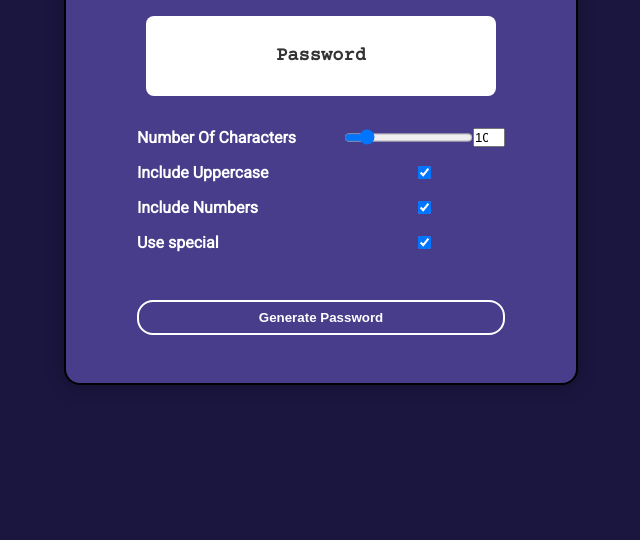
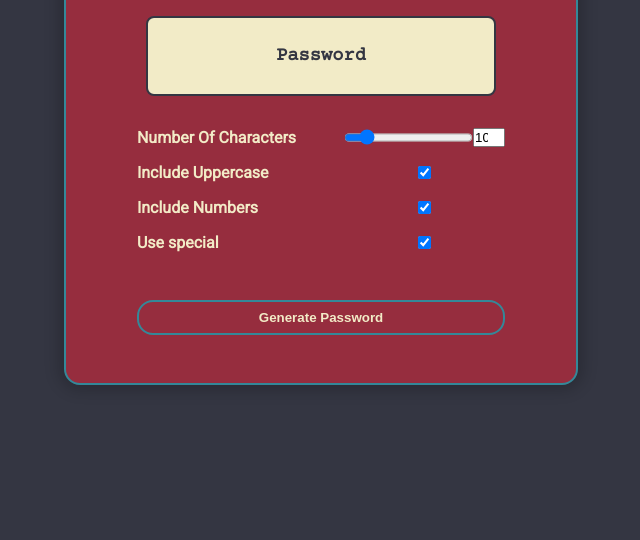
Before and after one commit to Maxtasy/password-generator, a plain HTML site: page index.html in a window 1280 px wide. Shown: the part 260-800 px from the top of the page, without its empty margins (319-959 px from the left). Drawn offline with nearby package versions, Linux system fonts and the light colour scheme.

Commit message:
Changed color scheme

```diff
--- a/styles.css
+++ b/styles.css
@@ -1,3 +1,11 @@
+:root {
+    --dark-grey: #343642;
+    --grey: #979C9C;
+    --red: #962D3E;
+    --off-white: #F2EBC7;
+    --blue: #348899;
+}
+
 *, *::before, *::after {
     box-sizing: border-box;
     margin: 0;
@@ -6,8 +14,8 @@
 
 body {
     font-family: 'Roboto', sans-serif;
-    color: white;
-    background-color: #1B1640;
+    color: var(--off-white);
+    background-color: var(--dark-grey);
     height: 100vh;
     display: flex;
     justify-content: center;
@@ -15,8 +23,8 @@ body {
 }
 
 .container {
-    background-color: #483d8b;
-    border: 2px solid black;
+    background-color: var(--red);
+    border: 2px solid var(--blue);
     box-shadow: 0 0 15px 5px rgba(0, 0, 0, 0.2);
     border-radius: 1rem;
     padding: 3rem;
@@ -36,7 +44,7 @@ body {
 }
 
 label {
-    color: white;
+    color: var(--off-white);
     font-weight: bold;
 }
 
@@ -48,8 +56,8 @@ label {
     font-family: 'Courier Prime', monospace;
     margin: 2rem;
     padding: 1rem;
-    color: #333;
-    background-color: white;
+    color: var(--dark-grey);
+    background-color: var(--off-white);
     border-radius: .5rem;
     height: 5rem;
     width: 350px;
@@ -57,6 +65,7 @@ label {
     justify-content: center;
     align-items: center;
     word-break: break-all;
+    border: 2px solid var(--dark-grey);
 }
 
 .number-input {
@@ -65,9 +74,9 @@ label {
 
 .btn {
     grid-column: span 2;
-    color: white;
+    color: var(--off-white);
     background-color: transparent;
-    border: 2px solid white;
+    border: 2px solid var(--blue);
     padding: .5rem 1rem;
     margin-top: 2rem;
     font-weight: bold;
```
